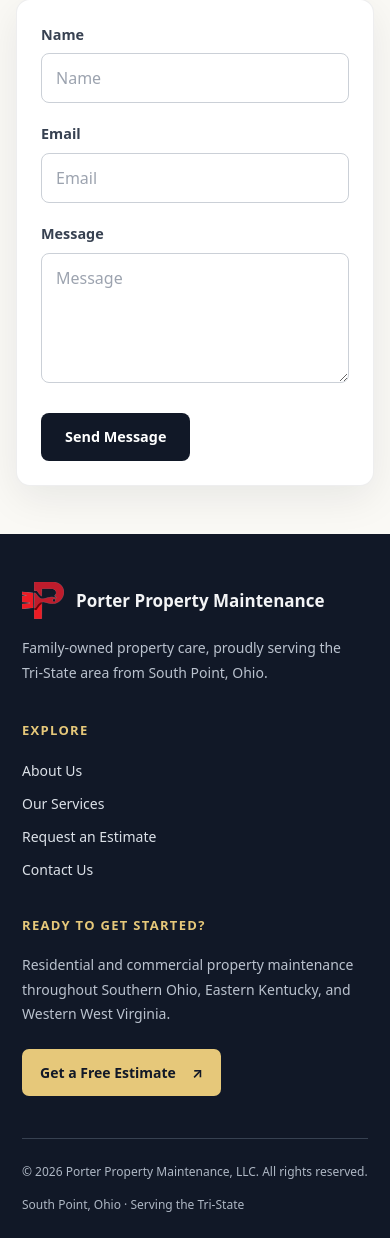
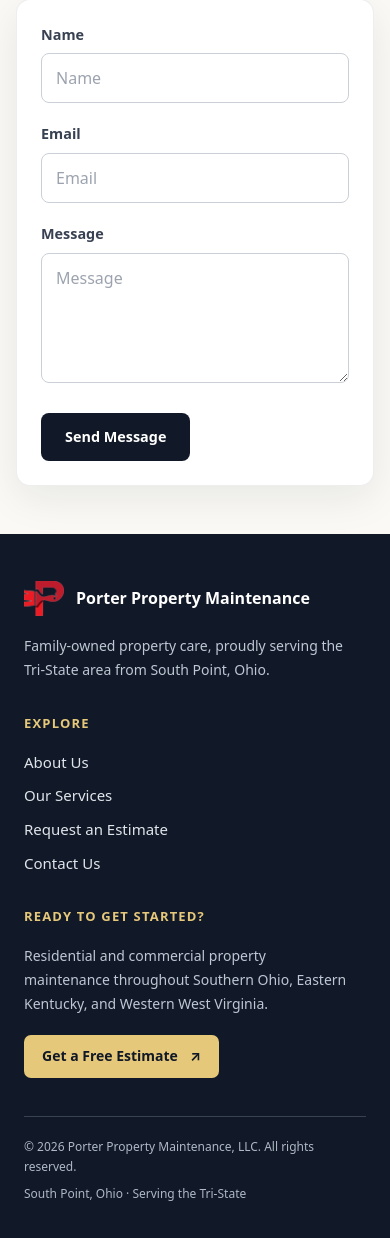
Before and after one commit to adamadkins/PPM-LLC, a Python web app: template templates/contact.html in a window 390 px wide. Shown: the part 297-1535 px from the top of the page. After the commit the page ends 1498 px from the top, so only its background shows below. Run offline with Jinja, Linux system fonts and the light colour scheme; the template is opened without the code that fills it, so the values that code supplies are empty.

Commit message:
Fix broken mobile footer layout and services CTA spacing

```diff
--- a/static/css/style.css
+++ b/static/css/style.css
@@ -3079,3 +3079,42 @@ body { overflow-x: hidden; }
  .site-footer .footer-bottom { flex-direction:column; margin-top:42px; }
 }
 @media (prefers-reduced-motion:reduce) { .site-header .nav-links,.menu-button span { transition:none; } }
+
+/* Critical mobile layout corrections: override legacy global footer and utility rules. */
+.site-footer, footer.site-footer { display:block !important; position:relative !important; width:100% !important; max-width:100% !important; box-sizing:border-box; padding:0 !important; margin:0 !important; overflow:hidden; text-align:left !important; }
+.site-footer *, .site-footer *::before, .site-footer *::after { box-sizing:border-box; }
+.site-footer .footer-inner { width:100%; max-width:1160px; margin:0 auto; padding:56px 24px 24px; }
+.site-footer .footer-top { display:grid; grid-template-columns:minmax(0,1.25fr) minmax(0,.7fr) minmax(0,1fr); align-items:start; gap:42px; }
+.site-footer .footer-brand, .site-footer .footer-links, .site-footer .footer-contact { display:block; width:auto; min-width:0; margin:0; padding:0; text-align:left; }
+.site-footer .footer-brand > a { display:flex; align-items:center; justify-content:flex-start; gap:12px; font-size:16px; line-height:1.35; text-decoration:none; color:#fff; }
+.site-footer .footer-brand img { display:block; flex:none; width:42px; height:42px; object-fit:contain; max-width:none; }
+.site-footer .footer-brand p, .site-footer .footer-contact p { margin:16px 0 0; max-width:330px; color:#bec7d4; font-size:14px; line-height:1.7; text-align:left; }
+.site-footer h2 { display:block; margin:0 0 18px; color:#e6c87a; font-size:13px; font-weight:800; line-height:1.5; letter-spacing:.09em; text-transform:uppercase; text-align:left; }
+.site-footer .footer-links { display:flex; flex-direction:column; align-items:flex-start; gap:11px; }
+.site-footer .footer-links h2 { margin-bottom:6px; }
+.site-footer .footer-links a { display:block; margin:0; padding:0; font-size:14px; line-height:1.5; color:#e0e5eb; text-decoration:none; white-space:normal; }
+.site-footer .footer-contact .footer-button { display:inline-flex; align-items:center; justify-content:center; gap:12px; margin-top:20px; padding:12px 18px; background:#e6c87a; border-radius:7px; color:#111827; font-size:14px; line-height:1.35; font-weight:750; text-decoration:none; text-align:center; }
+.site-footer .footer-bottom { display:flex; flex-direction:row; align-items:center; justify-content:space-between; gap:12px 28px; flex-wrap:wrap; margin-top:52px; padding-top:22px; border-top:1px solid #394251; color:#aeb8c6; font-size:12px; line-height:1.65; text-align:left; }
+#services .services-action { display:flex; justify-content:center; align-items:center; width:100%; margin:36px auto 0; padding:0 16px; text-align:center; }
+#services .services-action a { display:inline-flex; justify-content:center; align-items:center; max-width:100%; margin:0; padding:13px 24px; font-size:15px; line-height:1.4; }
+#services article { min-width:0; }
+#services article .max-w-xl { width:100%; }
+#services article .group { overflow-wrap:break-word; }
+@media (max-width:899px) {
+ .site-footer .footer-top { grid-template-columns:minmax(0,1fr) minmax(0,1fr); gap:34px; }
+ .site-footer .footer-brand { grid-column:1 / -1; }
+}
+@media (max-width:600px) {
+ .site-footer .footer-inner { padding:44px 24px 24px; }
+ .site-footer .footer-top { display:flex; flex-direction:column; align-items:stretch; gap:32px; }
+ .site-footer .footer-brand, .site-footer .footer-links, .site-footer .footer-contact { width:100%; text-align:left; }
+ .site-footer .footer-brand > a { display:flex; flex-direction:row; align-items:center; justify-content:flex-start; gap:12px; font-size:16px; }
+ .site-footer .footer-brand img { width:40px; height:40px; }
+ .site-footer .footer-brand p, .site-footer .footer-contact p { font-size:14px; text-align:left; }
+ .site-footer .footer-links { display:flex; flex-direction:column; align-items:flex-start; gap:12px; }
+ .site-footer .footer-links a { display:block; font-size:15px; line-height:1.45; }
+ .site-footer .footer-bottom { display:flex; flex-direction:column; align-items:flex-start; margin-top:38px; gap:7px; padding-top:20px; font-size:12px; }
+ #services .services-action { margin-top:28px; padding:0 20px; }
+ #services article > div:nth-child(2) { width:100% !important; justify-content:flex-start !important; }
+ #services article .group { font-size:15px; line-height:1.8; }
+}
```
